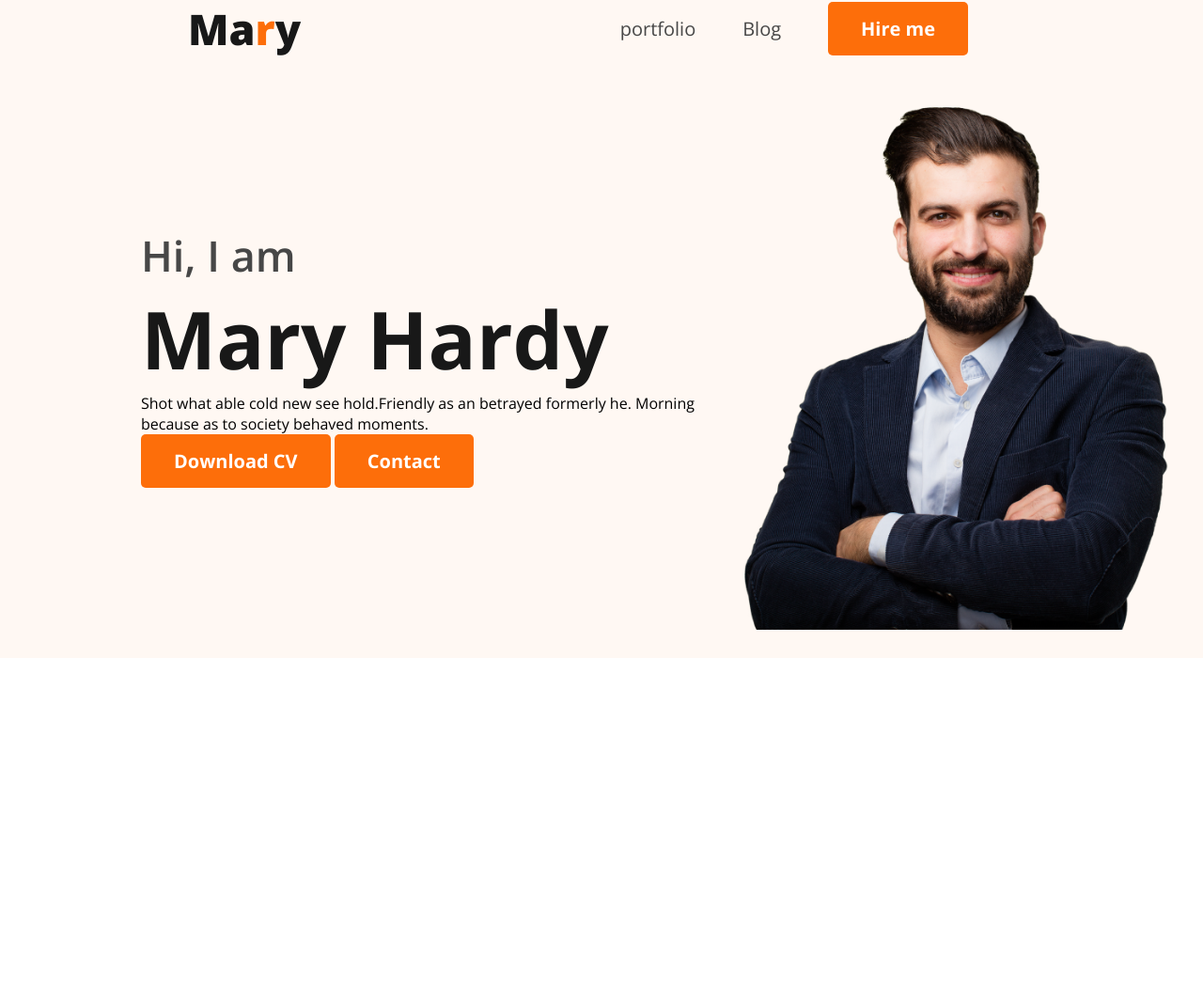
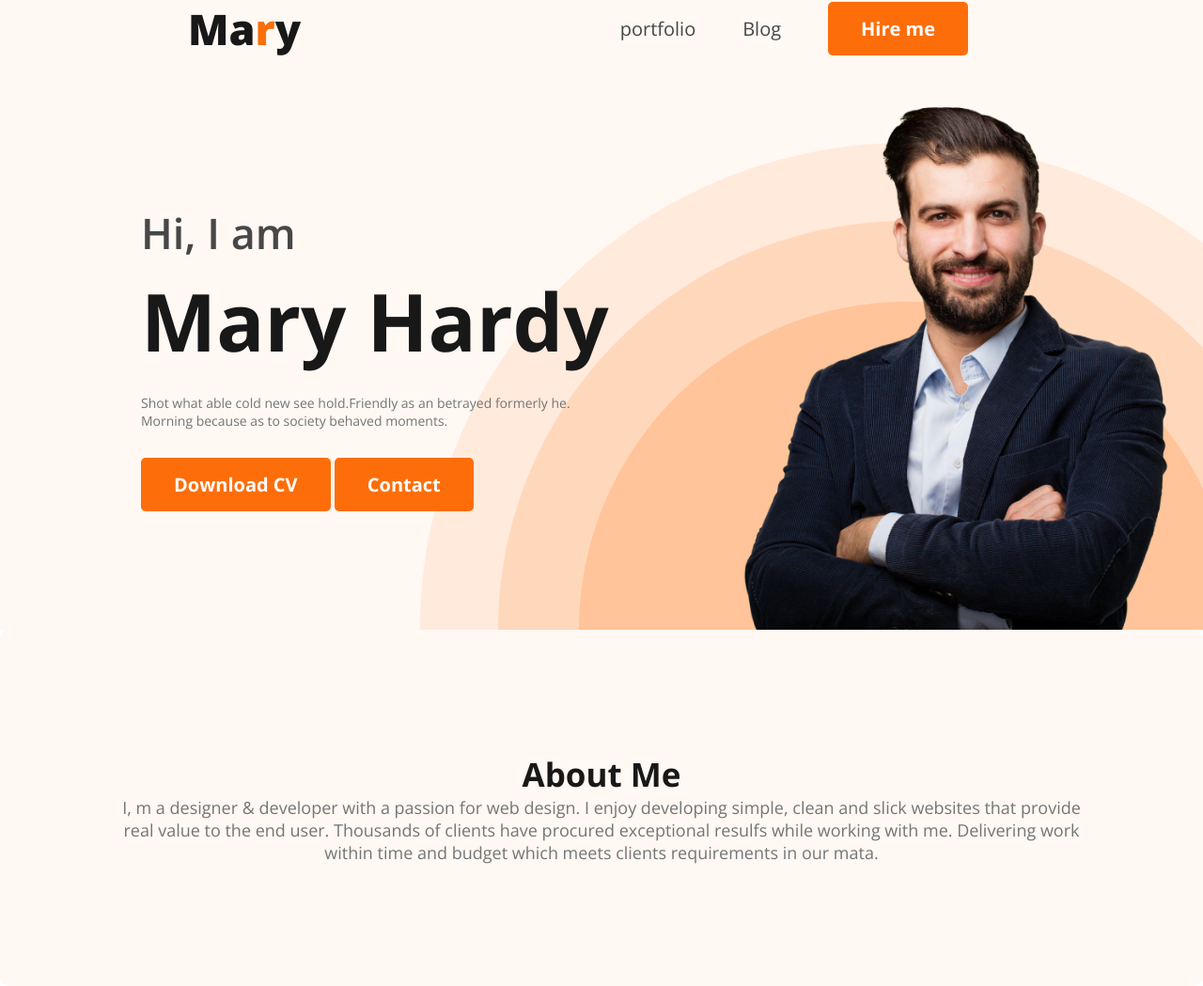
Before and after one commit to methela80/web-developer-portfolio, a plain HTML site: page index.html in a window 1280 px wide. Shown: the whole page at 94% size. Before the commit the page ends 800 px from the top, so only its background shows below. Drawn offline with nearby package versions, Linux system fonts and the light colour scheme.

Commit message:
about section created

```diff
--- a/index.html
+++ b/index.html
@@ -25,9 +25,10 @@
         </nav>
         <div class="banner">
             <div class="banner_text">
-                <h3 class="banner_greetings">Hi, I  am</h3>
+                <h3 class="banner_greetings">Hi, I am</h3>
                 <h1 class="banner_title">Mary Hardy</h1>
-                <p>Shot what able cold new see hold.Friendly as an betrayed formerly he. Morning because as to society behaved moments.</p>
+                <p class="banner_description">Shot what able cold new see hold.Friendly as an betrayed formerly he.
+                    Morning because as to society behaved moments.</p>
                 <button class="btn-primary">Download CV</button>
                 <button class="btn-primary">Contact</button>
             </div>
@@ -35,6 +36,15 @@
         </div>
     </header>
     <main>
+        <section class="about">
+            <h3 class="section_title">About Me</h3>
+            <p class="section_descrip">
+                I, m a designer & developer with a passion for web design. I enjoy developing simple, clean and slick
+                websites that provide real value to the end user. Thousands of clients have procured exceptional resulfs
+                while working with me. Delivering work within time and budget which meets clients requirements in our
+                mata.
+            </p>
+        </section>
 
     </main>
     <footer>
--- a/styles/portfolio.css
+++ b/styles/portfolio.css
@@ -1,25 +1,29 @@
 /* common css start */
-*{
+* {
     margin: 0;
     padding: 0;
     outline: 0;
     box-sizing: border-box;
-    font-family: 'Open Sans', sans-serif;
+    font-family: "Open Sans", sans-serif;
 }
-a{
+
+a {
     text-decoration: none;
     display: inline-block;
 }
-ul, ol{
+
+ul,
+ol {
     list-style: none;
+}
 
+.orange-letter {
+    color: #fd6e0a;
 }
-.orange-letter{
-    color: #FD6E0A;
-}
-.btn-primary{
+
+.btn-primary {
     padding: 15px 35px;
-    background: #FD6E0A;
+    background: #fd6e0a;
     color: #fff;
     border: none;
     font-size: 20px;
@@ -30,53 +34,102 @@ ul, ol{
     -ms-border-radius: 5px;
     -o-border-radius: 5px;
 }
+
+.section_title {
+    color: #181818;
+    text-align: center;
+    font-size: 35px;
+    font-weight: 700;
+}
+
 /* common css end */
 
 /* nav css start */
-nav{
+nav {
     display: flex;
     justify-content: space-between;
     align-items: center;
-    padding: 0  200px;
+    padding: 0 200px;
 }
-nav >ul{
+
+nav>ul {
     display: flex;
     margin-left: 20px;
     align-items: center;
 }
-nav li{
+
+nav li {
     margin-right: 50px;
 }
-.nav-title{
+
+.nav-title {
     font-size: 45px;
     font-weight: 800;
     color: #181818;
 }
-nav a{
+
+nav a {
     font-size: 20px;
     font-weight: 400;
     color: #474747;
 }
+
 /* nav css end */
 /* header css start */
-.header{
-    background-color: #FFF8F3;
+.header {
+    background-color: #fff8f3;
+    background-image: url("../images/header_bg.png");
+    background-repeat: no-repeat;
+    background-position: bottom right;
 }
-.banner{
-    padding: 30px 30px 30px 150px;
+
+.banner {
+    padding: 30px 30px 0px 150px;
     display: flex;
     align-items: center;
+    justify-content: space-between;
 }
-.banner .profile_pic{
-    width:500px;
+
+.banner .banner_text {
+    max-width: 500px;
 }
-.banner .banner_greetings{
+
+.banner .profile_pic {
+    width: 500px;
+}
+
+.banner .banner_greetings {
     font-size: 45px;
     font-weight: 600;
-    color:#474747;
+    color: #474747;
 }
-.banner .banner_title{
+
+.banner .banner_title {
     font-size: 85px;
     font-weight: 700;
     color: #181818;
+    margin: 5px 0 20px;
 }
+
+.banner .banner_description {
+    font-size: 14px;
+    font-weight: 400;
+    color: #757575;
+    margin-bottom: 30px;
+}
+
+/* main css start */
+.about {
+    padding: 130px;
+    border-radius: 10px;
+    background: #fff8f3;
+}
+
+.section_descrip {
+    color: #757575;
+    text-align: center;
+    font-size: 18px;
+    font-weight: 400;
+}
+
+/* main css end */
```
